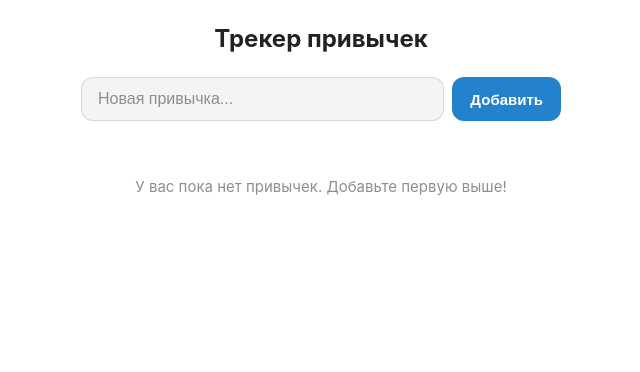
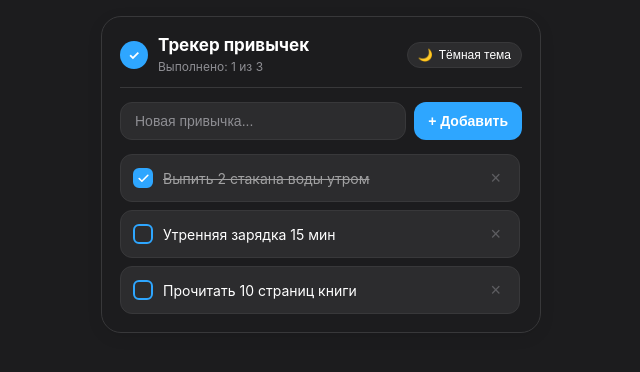
Before and after one commit to marcosbawizaxkm171-maker/TG1, a plain HTML site: page index.html in a window 1280 px wide. Shown: the whole page, without its empty margins (319-959 px from the left). Drawn offline with Linux system fonts and the light colour scheme.

Commit message:
Add files via upload

```diff
--- a/app.js
+++ b/app.js
@@ -8,11 +8,53 @@ if (tg) {
 // Ключ для хранения в localStorage
 const STORAGE_KEY = 'tg_habits';
 
+// Начальные примеры привычек (если хранилище пустое)
+const DEFAULT_HABITS = [
+  { id: '1', text: 'Выпить 2 стакана воды утром', completed: true },
+  { id: '2', text: 'Утренняя зарядка 15 мин', completed: false },
+  { id: '3', text: 'Прочитать 10 страниц книги', completed: false }
+];
+
 // Элементы DOM
 const habitForm = document.getElementById('habit-form');
 const habitInput = document.getElementById('habit-input');
 const habitList = document.getElementById('habit-list');
 const emptyState = document.getElementById('empty-state');
+const progressText = document.getElementById('progress-text');
+const themeToggle = document.getElementById('theme-toggle');
+const themeIcon = document.getElementById('theme-icon');
+const themeLabel = document.getElementById('theme-label');
+
+// Управление темой (автоматически из Telegram WebApp или ручной переключатель)
+let isDark = tg?.colorScheme ? tg.colorScheme === 'dark' : true;
+
+function applyTheme(dark) {
+  isDark = dark;
+  document.body.classList.toggle('tg-dark', isDark);
+  document.body.classList.toggle('tg-light', !isDark);
+  if (themeIcon && themeLabel) {
+    themeIcon.textContent = isDark ? '🌙' : '☀️';
+    themeLabel.textContent = isDark ? 'Тёмная тема' : 'Светлая тема';
+  }
+}
+
+// Применяем начальную тему
+applyTheme(isDark);
+
+if (themeToggle) {
+  themeToggle.addEventListener('click', () => {
+    applyTheme(!isDark);
+  });
+}
+
+// Если тема Telegram изменится в реальном времени
+if (tg?.onEvent) {
+  tg.onEvent('themeChanged', () => {
+    if (tg.colorScheme) {
+      applyTheme(tg.colorScheme === 'dark');
+    }
+  });
+}
 
 // Загрузка привычек из localStorage
 let habits = loadHabits();
@@ -20,10 +62,10 @@ let habits = loadHabits();
 function loadHabits() {
   try {
     const data = localStorage.getItem(STORAGE_KEY);
-    return data ? JSON.parse(data) : [];
+    return data ? JSON.parse(data) : DEFAULT_HABITS;
   } catch (e) {
     console.error('Ошибка загрузки привычек из localStorage:', e);
-    return [];
+    return DEFAULT_HABITS;
   }
 }
 
@@ -43,7 +85,7 @@ function escapeHtml(text) {
   return div.innerHTML;
 }
 
-// Тактильный отклик через Telegram WebApp (если доступен)
+// Тактильный отклик через Telegram WebApp
 function triggerHaptic(type = 'light') {
   if (tg?.HapticFeedback) {
     if (type === 'success') {
@@ -54,9 +96,19 @@ function triggerHaptic(type = 'light') {
   }
 }
 
+// Обновление счетчика прогресса
+function updateProgress() {
+  const total = habits.length;
+  const completedCount = habits.filter((h) => h.completed).length;
+  if (progressText) {
+    progressText.textContent = `Выполнено: ${completedCount} из ${total}`;
+  }
+}
+
 // Отрисовка списка привычек
 function renderHabits() {
   habitList.innerHTML = '';
+  updateProgress();
 
   if (habits.length === 0) {
     emptyState.style.display = 'block';
@@ -79,10 +131,10 @@ function renderHabits() {
         </div>
         <span class="habit-text">${escapeHtml(habit.text)}</span>
       </div>
-      <button class="delete-btn" aria-label="Удалить привычку">&times;</button>
+      <button class="delete-btn" aria-label="Удалить привычку" title="Удалить">&times;</button>
     `;
 
-    // Переключение статуса выполнения при клике на содержимое
+    // Переключение статуса выполнения при клике
     const habitContent = li.querySelector('.habit-content');
     habitContent.addEventListener('click', () => {
       toggleHabit(habit.id);
@@ -110,7 +162,8 @@ function addHabit(text) {
     completed: false
   };
 
-  habits.push(newHabit);
+  // Добавляем в начало списка
+  habits.unshift(newHabit);
   saveHabits();
   renderHabits();
   triggerHaptic('success');
@@ -146,5 +199,5 @@ habitForm.addEventListener('submit', (e) => {
   habitInput.focus();
 });
 
-// Первоначальный рендеринг при загрузке страницы
+// Первоначальный рендеринг при запуске
 renderHabits();
--- a/index.html
+++ b/index.html
@@ -9,12 +9,23 @@
   <link rel="stylesheet" href="style.css">
 </head>
 <body>
-  <div class="container">
-    <header class="header">
-      <h1 class="title">Трекер привычек</h1>
+  <div class="app-card">
+    <!-- Шапка приложения с прогрессом и переключателем темы -->
+    <header class="app-header">
+      <div class="header-info">
+        <div class="header-badge">✓</div>
+        <div>
+          <h1 class="title">Трекер привычек</h1>
+          <span id="progress-text" class="progress-text">Выполнено: 0 из 0</span>
+        </div>
+      </div>
+      <button id="theme-toggle" class="theme-toggle" type="button" aria-label="Переключить тему">
+        <span id="theme-icon">🌙</span>
+        <span id="theme-label">Тёмная тема</span>
+      </button>
     </header>
 
-    <!-- Поле для ввода новой привычки и кнопка "Добавить" -->
+    <!-- Поле ввода новой привычки и кнопка добавления -->
     <form id="habit-form" class="habit-form">
       <input
         type="text"
@@ -24,13 +35,13 @@
         autocomplete="off"
         required
       >
-      <button type="submit" id="add-btn" class="habit-btn">Добавить</button>
+      <button type="submit" id="add-btn" class="habit-btn">+ Добавить</button>
     </form>
 
     <!-- Контейнер для списка привычек -->
     <div class="habit-list-container">
       <ul id="habit-list" class="habit-list"></ul>
-      <p id="empty-state" class="empty-state">У вас пока нет привычек. Добавьте первую выше!</p>
+      <p id="empty-state" class="empty-state">Список пуст. Добавьте свою первую привычку!</p>
     </div>
   </div>
 
--- a/style.css
+++ b/style.css
@@ -1,4 +1,4 @@
-/* Сброс базовых стилей и адаптация под тему Telegram */
+/* Сброс базовых стилей */
 * {
   margin: 0;
   padding: 0;
@@ -6,33 +6,124 @@
   -webkit-tap-highlight-color: transparent;
 }
 
+/* Переменные цветовой схемы с поддержкой Telegram WebApp и автономных тем */
+:root {
+  --tg-bg: var(--tg-theme-bg-color, #ffffff);
+  --tg-text: var(--tg-theme-text-color, #1c1c1e);
+  --tg-secondary-bg: var(--tg-theme-secondary-bg-color, #f4f4f5);
+  --tg-button: var(--tg-theme-button-color, #2481cc);
+  --tg-button-text: var(--tg-theme-button-text-color, #ffffff);
+  --tg-hint: var(--tg-theme-hint-color, #8e8e93);
+  --tg-border: rgba(128, 128, 128, 0.2);
+}
+
+body.tg-dark {
+  --tg-bg: var(--tg-theme-bg-color, #1c1c1e);
+  --tg-text: var(--tg-theme-text-color, #ffffff);
+  --tg-secondary-bg: var(--tg-theme-secondary-bg-color, #2c2c2e);
+  --tg-button: var(--tg-theme-button-color, #2ea6ff);
+  --tg-button-text: var(--tg-theme-button-text-color, #ffffff);
+  --tg-hint: var(--tg-theme-hint-color, #8e8e93);
+  --tg-border: #38383a;
+}
+
+body.tg-light {
+  --tg-bg: var(--tg-theme-bg-color, #ffffff);
+  --tg-text: var(--tg-theme-text-color, #1c1c1e);
+  --tg-secondary-bg: var(--tg-theme-secondary-bg-color, #f4f4f5);
+  --tg-button: var(--tg-theme-button-color, #2481cc);
+  --tg-button-text: var(--tg-theme-button-text-color, #ffffff);
+  --tg-hint: var(--tg-theme-hint-color, #8e8e93);
+  --tg-border: #e2e8f0;
+}
+
 body {
   font-family: -apple-system, BlinkMacSystemFont, 'Segoe UI', Roboto, Helvetica, Arial, sans-serif;
-  background-color: var(--tg-theme-bg-color, #ffffff);
-  color: var(--tg-theme-text-color, #222222);
+  background-color: var(--tg-bg);
+  color: var(--tg-text);
   min-height: 100vh;
   padding: 16px;
   display: flex;
   justify-content: center;
+  align-items: flex-start;
+  transition: background-color 0.25s ease, color 0.25s ease;
 }
 
-.container {
+/* Главная карточка приложения */
+.app-card {
   width: 100%;
-  max-width: 480px;
+  max-width: 440px;
+  background-color: var(--tg-bg);
+  color: var(--tg-text);
+  border: 1px solid var(--tg-border);
+  border-radius: 20px;
+  padding: 18px;
+  box-shadow: 0 4px 16px rgba(0, 0, 0, 0.08);
   display: flex;
   flex-direction: column;
-  gap: 16px;
+  gap: 14px;
+  transition: all 0.25s ease;
 }
 
-.header {
-  text-align: center;
-  padding: 8px 0;
+/* Шапка */
+.app-header {
+  display: flex;
+  align-items: center;
+  justify-content: space-between;
+  padding-bottom: 12px;
+  border-bottom: 1px solid var(--tg-border);
+}
+
+.header-info {
+  display: flex;
+  align-items: center;
+  gap: 10px;
+}
+
+.header-badge {
+  width: 28px;
+  height: 28px;
+  border-radius: 50%;
+  background-color: var(--tg-button);
+  color: var(--tg-button-text);
+  display: flex;
+  align-items: center;
+  justify-content: center;
+  font-weight: 700;
+  font-size: 13px;
+  flex-shrink: 0;
 }
 
 .title {
-  font-size: 24px;
+  font-size: 17px;
   font-weight: 700;
-  color: var(--tg-theme-text-color, #222222);
+  line-height: 1.2;
+}
+
+.progress-text {
+  font-size: 12px;
+  color: var(--tg-hint);
+}
+
+/* Кнопка переключения темы */
+.theme-toggle {
+  display: flex;
+  align-items: center;
+  gap: 6px;
+  background-color: var(--tg-secondary-bg);
+  color: var(--tg-text);
+  border: 1px solid var(--tg-border);
+  border-radius: 20px;
+  padding: 5px 10px;
+  font-size: 12px;
+  font-weight: 500;
+  cursor: pointer;
+  outline: none;
+  transition: all 0.2s ease;
+}
+
+.theme-toggle:hover {
+  opacity: 0.9;
 }
 
 /* Форма добавления привычки */
@@ -43,35 +134,35 @@ body {
 
 .habit-input {
   flex: 1;
-  padding: 12px 16px;
-  font-size: 16px;
-  border: 1px solid rgba(128, 128, 128, 0.25);
+  padding: 10px 14px;
+  font-size: 14px;
+  border: 1px solid var(--tg-border);
   border-radius: 12px;
   outline: none;
-  background-color: var(--tg-theme-secondary-bg-color, #f4f4f5);
-  color: var(--tg-theme-text-color, #222222);
-  transition: border-color 0.2s, box-shadow 0.2s;
+  background-color: var(--tg-secondary-bg);
+  color: var(--tg-text);
+  transition: border-color 0.2s;
 }
 
 .habit-input::placeholder {
-  color: var(--tg-theme-hint-color, #8e8e93);
+  color: var(--tg-hint);
 }
 
 .habit-input:focus {
-  border-color: var(--tg-theme-button-color, #2481cc);
+  border-color: var(--tg-button);
 }
 
 .habit-btn {
-  padding: 12px 18px;
-  font-size: 15px;
+  padding: 10px 14px;
+  font-size: 14px;
   font-weight: 600;
-  color: var(--tg-theme-button-text-color, #ffffff);
-  background-color: var(--tg-theme-button-color, #2481cc);
+  color: var(--tg-button-text);
+  background-color: var(--tg-button);
   border: none;
   border-radius: 12px;
   cursor: pointer;
+  white-space: nowrap;
   transition: opacity 0.2s, transform 0.1s;
-  white-space: nowrap;
 }
 
 .habit-btn:active {
@@ -83,7 +174,6 @@ body {
 .habit-list-container {
   display: flex;
   flex-direction: column;
-  gap: 8px;
 }
 
 .habit-list {
@@ -91,49 +181,57 @@ body {
   display: flex;
   flex-direction: column;
   gap: 8px;
+  max-height: 380px;
+  overflow-y: auto;
+  padding-right: 2px;
 }
 
 .habit-item {
   display: flex;
   align-items: center;
   justify-content: space-between;
-  padding: 12px 14px;
+  padding: 10px 12px;
   border-radius: 12px;
-  background-color: var(--tg-theme-secondary-bg-color, #f4f4f5);
-  transition: opacity 0.2s, background-color 0.2s;
+  background-color: var(--tg-secondary-bg);
+  border: 1px solid var(--tg-border);
   cursor: pointer;
+  user-select: none;
+  transition: all 0.15s ease;
+}
+
+.habit-item:active {
+  transform: scale(0.99);
 }
 
 .habit-content {
   display: flex;
   align-items: center;
-  gap: 12px;
+  gap: 10px;
   flex: 1;
-  overflow: hidden;
+  min-width: 0;
 }
 
 .habit-checkbox {
   width: 20px;
   height: 20px;
   border-radius: 6px;
-  border: 2px solid var(--tg-theme-button-color, #2481cc);
+  border: 2px solid var(--tg-button);
   display: flex;
   align-items: center;
   justify-content: center;
   flex-shrink: 0;
-  cursor: pointer;
-  transition: all 0.2s ease;
+  transition: background-color 0.2s;
 }
 
 .habit-item.completed .habit-checkbox {
-  background-color: var(--tg-theme-button-color, #2481cc);
+  background-color: var(--tg-button);
 }
 
 .habit-checkbox svg {
   display: none;
-  width: 14px;
-  height: 14px;
-  stroke: var(--tg-theme-button-text-color, #ffffff);
+  width: 13px;
+  height: 13px;
+  stroke: var(--tg-button-text);
 }
 
 .habit-item.completed .habit-checkbox svg {
@@ -141,40 +239,43 @@ body {
 }
 
 .habit-text {
-  font-size: 16px;
-  color: var(--tg-theme-text-color, #222222);
+  font-size: 14px;
+  color: var(--tg-text);
   word-break: break-word;
-  transition: color 0.2s, text-decoration 0.2s;
+  transition: opacity 0.2s, text-decoration 0.2s;
 }
 
 /* Отметка о выполнении — зачеркивание */
 .habit-item.completed .habit-text {
   text-decoration: line-through;
-  opacity: 0.6;
+  opacity: 0.55;
 }
 
+/* Кнопка удаления */
 .delete-btn {
   background: transparent;
   border: none;
-  color: var(--tg-theme-hint-color, #8e8e93);
-  font-size: 20px;
+  color: var(--tg-hint);
+  font-size: 18px;
   line-height: 1;
   cursor: pointer;
-  padding: 4px 8px;
-  border-radius: 8px;
-  transition: color 0.2s, background-color 0.2s;
+  padding: 4px 6px;
+  border-radius: 6px;
+  margin-left: 6px;
+  opacity: 0.5;
+  transition: opacity 0.2s, color 0.2s;
 }
 
 .delete-btn:hover {
+  opacity: 1;
   color: #ff3b30;
-  background-color: rgba(255, 59, 48, 0.1);
 }
 
 /* Пустое состояние */
 .empty-state {
   text-align: center;
-  color: var(--tg-theme-hint-color, #8e8e93);
-  font-size: 15px;
-  padding: 32px 16px;
+  color: var(--tg-hint);
+  font-size: 14px;
+  padding: 24px 12px;
   display: none;
 }
```
